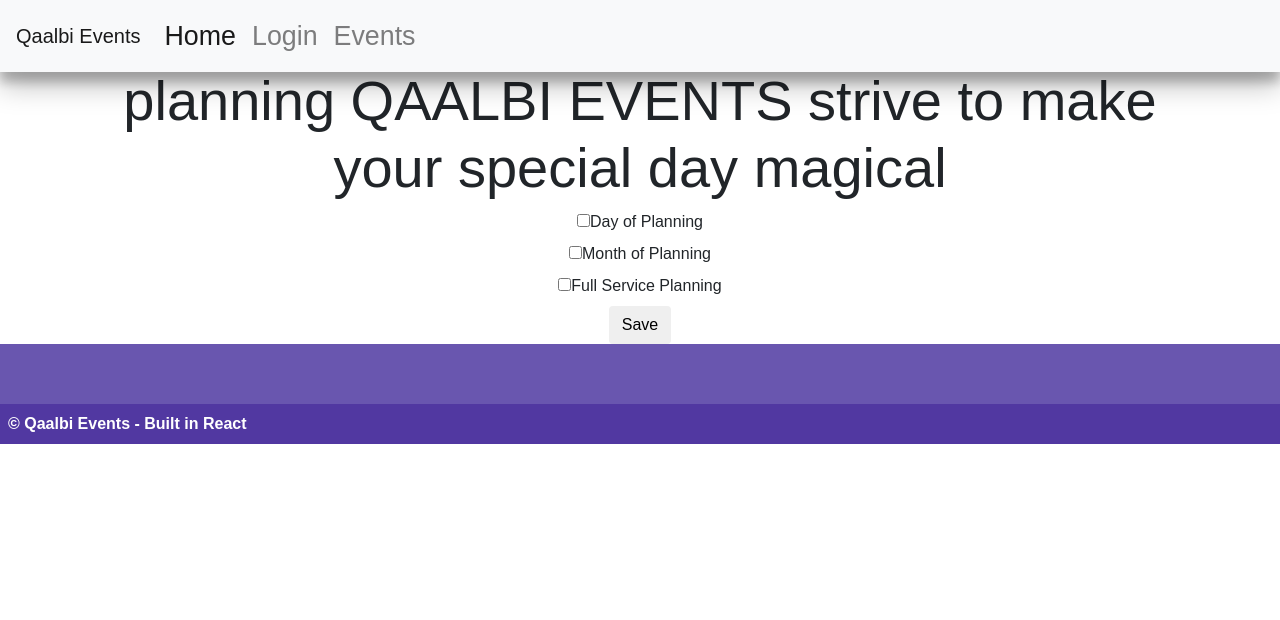
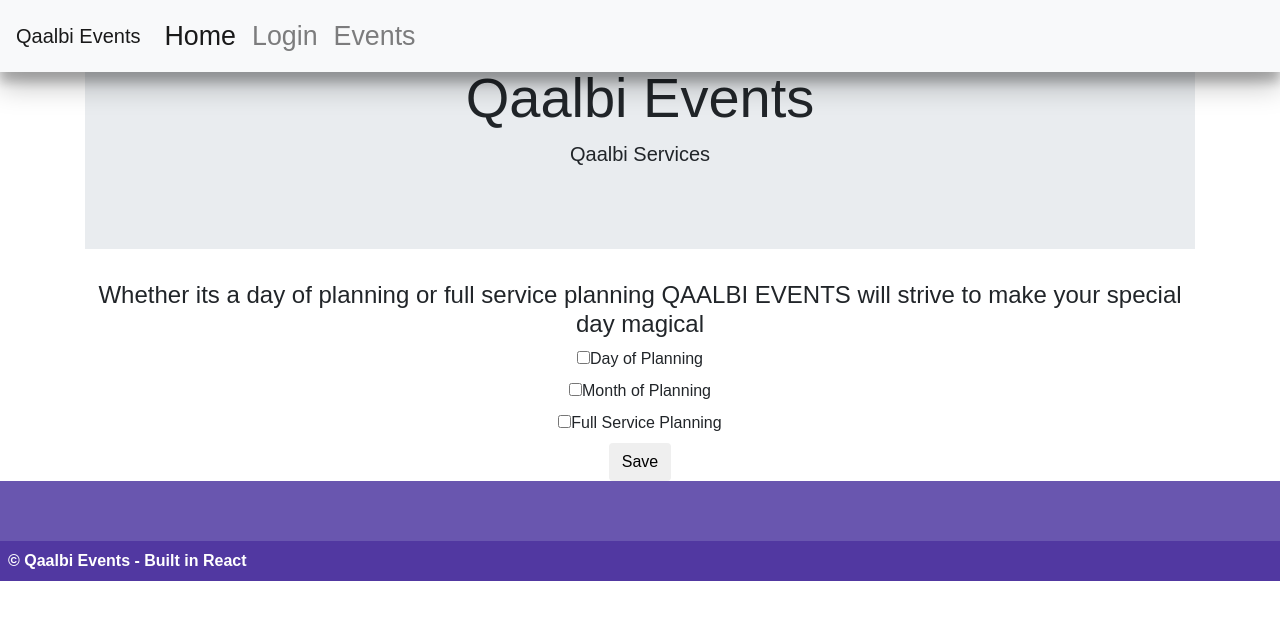
Before and after one commit to jealob/Qaalbi, a React (Create React App) app in the folder client/: page /addevent in a window 1280 px wide. Shown: the top 620 px of the page. Built offline with nearby package versions, Linux system fonts and the light colour scheme.

Commit message:
fixed broken code

```diff
--- a/client/src/pages/AddEvent/AddEvent.js
+++ b/client/src/pages/AddEvent/AddEvent.js
@@ -7,24 +7,20 @@ import Eventform from "./Components/Eventform";
 
 const AddEvent = () => {
     return (
-
-        <div className="container text-center">
-            <h1 className="display-4"> Whether its a day of planning or full service planning QAALBI EVENTS strive to make your special day magical</h1>
-            <Eventform/>
-        </div>
-    )
-        render()
-
-        return (
+        <div>
             <div>
                 <div className="container text-center">
-                    <Jumbotron>Planner</Jumbotron>
-                    {this.state.events.hello}
-                    {/* <p><Link to="/About"> About</Link></p> */}
+                    <Jumbotron>Qaalbi Services</Jumbotron>
 
                 </div>
             </div>
-    );
+
+            <div className="container text-center">
+                <h4>Whether its a day of planning or full service planning QAALBI EVENTS will strive to make your special day magical</h4>
+                <Eventform />
+            </div>
+        </div>
+    )
 };
 
 export default AddEvent;
```
